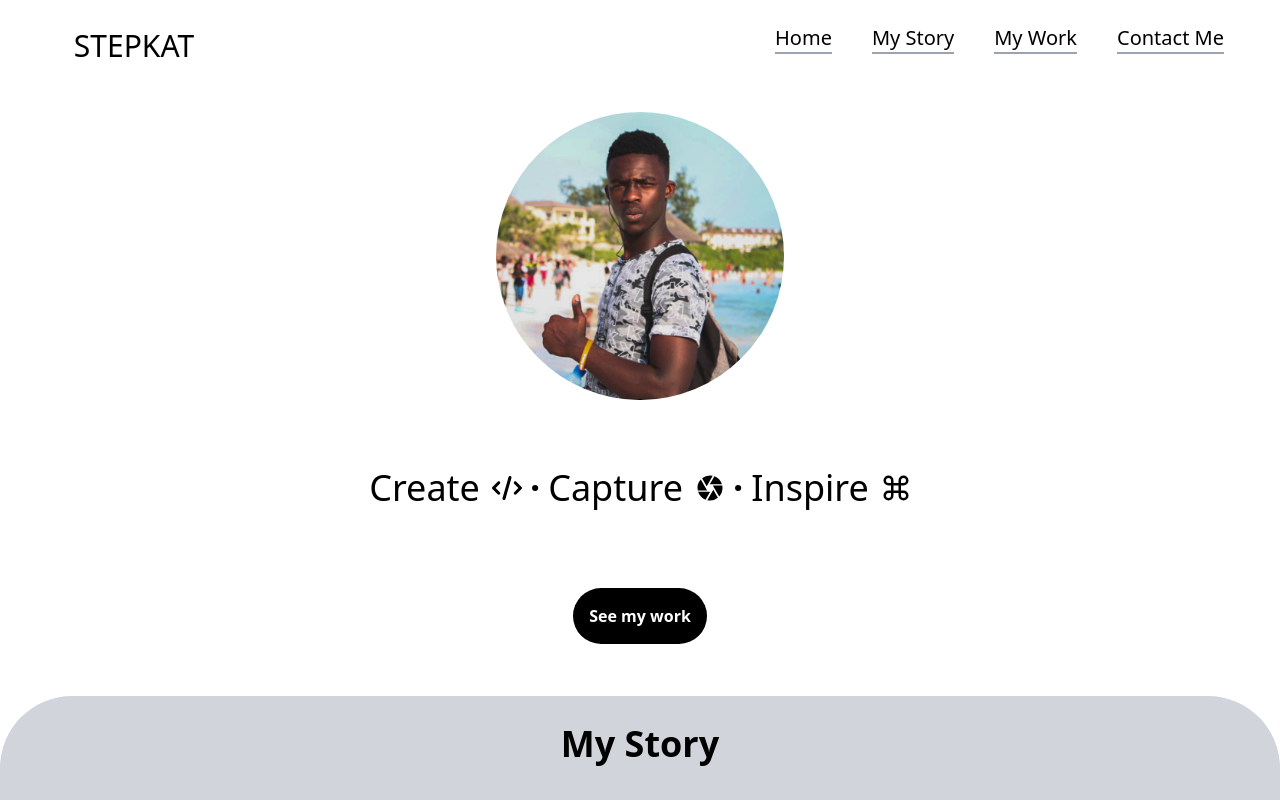
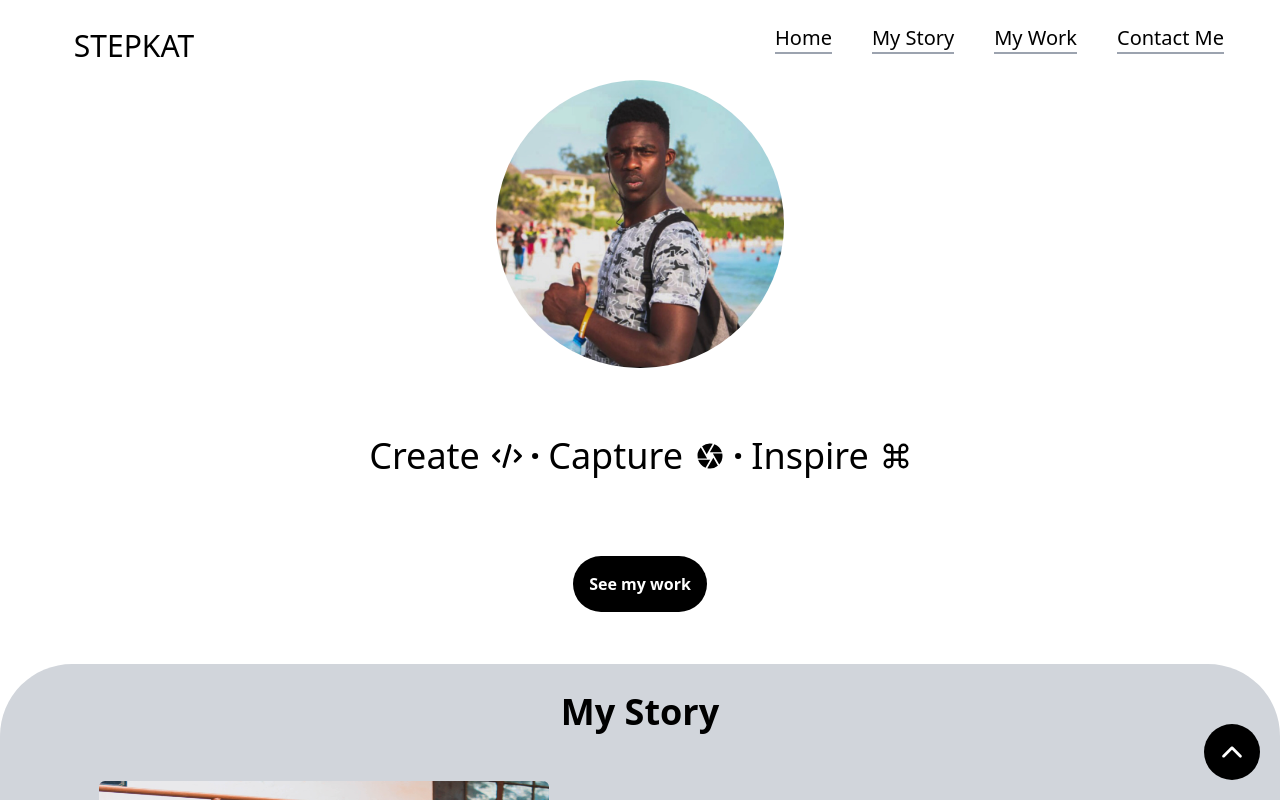
Before and after one commit to Stevekatana/The-Portfolio, a React (Vite) app: page / in a window 1280 px wide. Shown: the top 800 px of the page. Built offline with nearby package versions, Linux system fonts and the light colour scheme.

Commit message:
tweaking minor bugs

```diff
--- a/src/App.jsx
+++ b/src/App.jsx
@@ -7,10 +7,12 @@ import { FaCode } from "react-icons/fa6";
 import { FiCommand } from "react-icons/fi";
 import { MdCamera } from "react-icons/md";
 import { FaImage } from "react-icons/fa6";
+import { IoIosArrowUp } from "react-icons/io";
 
 function App() {
   const[active, setActive] = useState(false)
   const dropDown = document.querySelector('#dropDown')
+  // const navRef = useRef(null)
   const homeRef = useRef(null)
   const aboutRef = useRef(null)
   const workRef = useRef(null)
@@ -42,7 +44,7 @@ function App() {
   }
   return (
     <div>
-      <section className='flex items-center w-full'>
+      <section className='flex items-center w-full fixed bg-white top-0 mb-10'>
         <div onClick={scrollToHome} className=' flex items-center justify-center p-2 w-52 mt-5 lg:ml-10'>
           <h1 className='text-3xl -ml-5 '>STEPKAT</h1>
         </div>
@@ -64,7 +66,7 @@ function App() {
           </ul>
         </div>
       </section>
-      <section ref={homeRef}>
+      <section  ref={homeRef} className='mt-20'>
         <div className='flex items-center justify-center mt-10 '>
           <img src={Steve} alt="Image not found" className='w-60 h-60 rounded-full border-9 border-black border-solid lg:w-72 lg:h-72'/>
         </div>
@@ -164,6 +166,9 @@ function App() {
           </div>
         </div>
       </section>
+      <div onClick={scrollToHome} className='bg-black text-white flex items-center justify-center w-14 h-14 fixed bottom-5 right-5 rounded-full'>
+        <IoIosArrowUp  className='text-3xl'/>
+      </div>
     </div>
   )
 }
```
